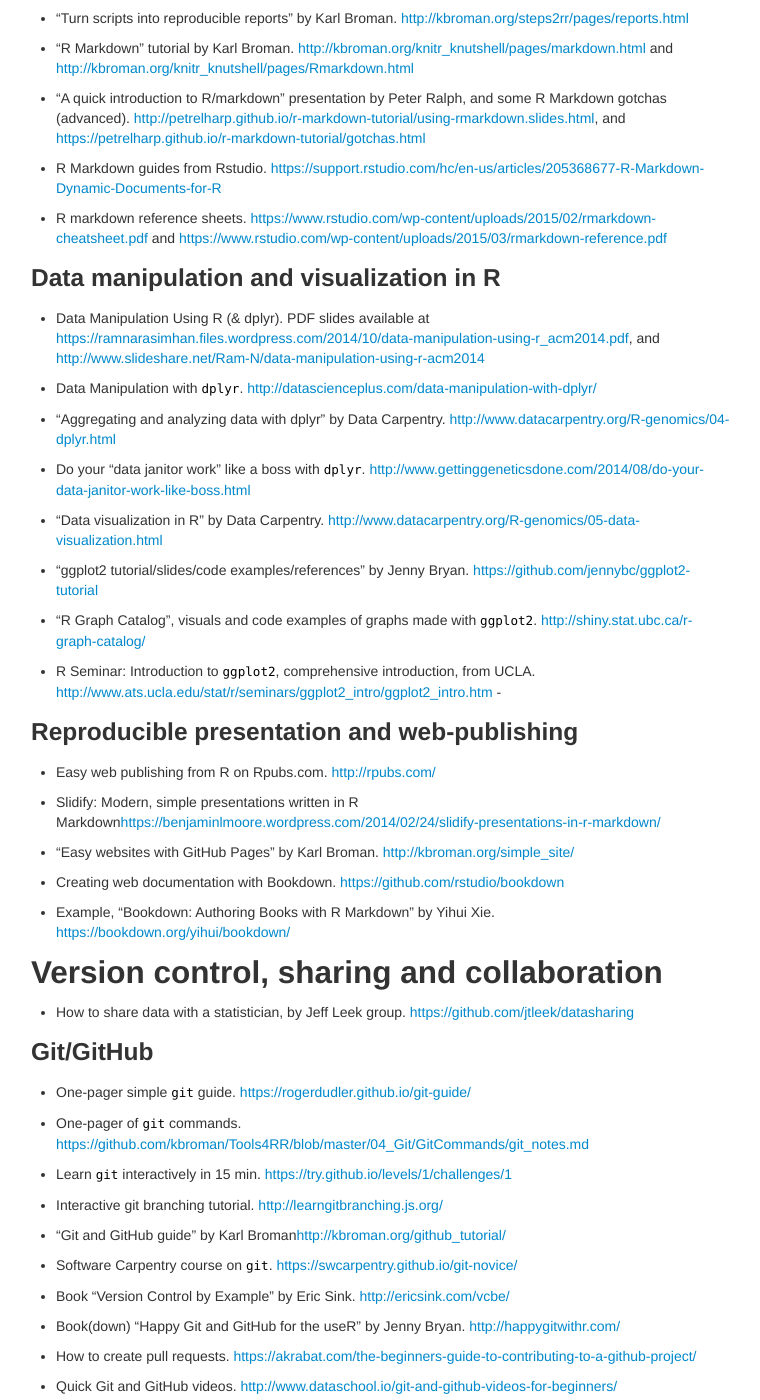
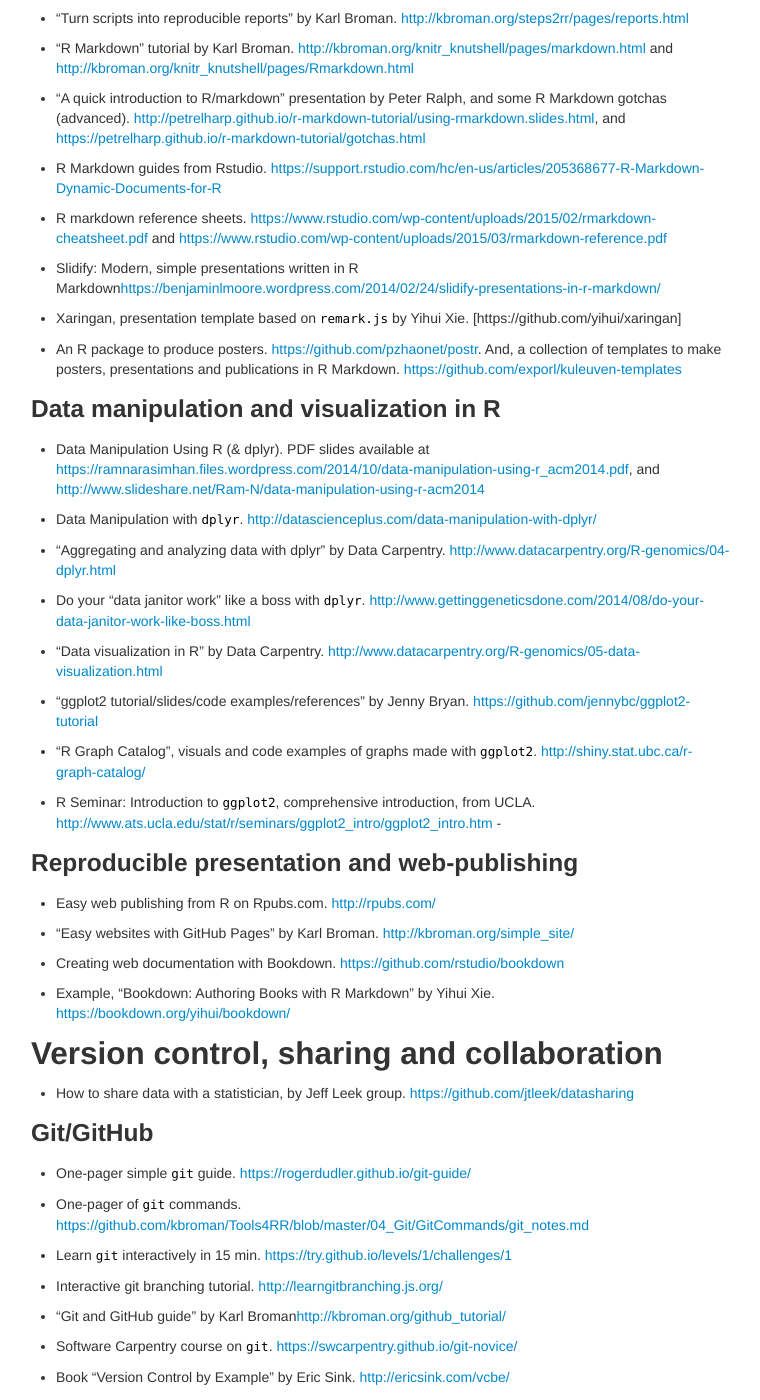
Before and after one commit to mdozmorov/BIOS692, a Jekyll site: the page built from pages/references.md, in a window 1280 px wide and 1400 px high, scrolled down 2796 px. Shown: the whole window, without its empty margins (259-1019 px from the left). Built offline with Jekyll 4.4.1, drawn with Linux system fonts in a browser that asks for light colours.

Commit message:
Add links to poster templates

```diff
--- a/pages/references.md
+++ b/pages/references.md
@@ -138,6 +138,12 @@ title: References, "Reproducible research tools" course, BIOS 692
 
 - R markdown reference sheets. [https://www.rstudio.com/wp-content/uploads/2015/02/rmarkdown-cheatsheet.pdf](https://www.rstudio.com/wp-content/uploads/2015/02/rmarkdown-cheatsheet.pdf) and [https://www.rstudio.com/wp-content/uploads/2015/03/rmarkdown-reference.pdf](https://www.rstudio.com/wp-content/uploads/2015/03/rmarkdown-reference.pdf)
 
+- Slidify: Modern, simple presentations written in R Markdown[https://benjaminlmoore.wordpress.com/2014/02/24/slidify-presentations-in-r-markdown/](https://benjaminlmoore.wordpress.com/2014/02/24/slidify-presentations-in-r-markdown/)
+
+- Xaringan, presentation template based on `remark.js` by Yihui Xie. [https://github.com/yihui/xaringan]
+
+- An R package to produce posters. [https://github.com/pzhaonet/postr](https://github.com/pzhaonet/postr). And, a collection of templates to make posters, presentations and publications in R Markdown. [https://github.com/exporl/kuleuven-templates](https://github.com/exporl/kuleuven-templates)
+
 ### Data manipulation and visualization in R {#data}
 
 - Data Manipulation Using R (& dplyr). PDF slides available at [https://ramnarasimhan.files.wordpress.com/2014/10/data-manipulation-using-r_acm2014.pdf](https://ramnarasimhan.files.wordpress.com/2014/10/data-manipulation-using-r_acm2014.pdf), and [http://www.slideshare.net/Ram-N/data-manipulation-using-r-acm2014](http://www.slideshare.net/Ram-N/data-manipulation-using-r-acm2014)
```
Also changed, not shown: other parts of pages/references.md (+0 -2 lines).
